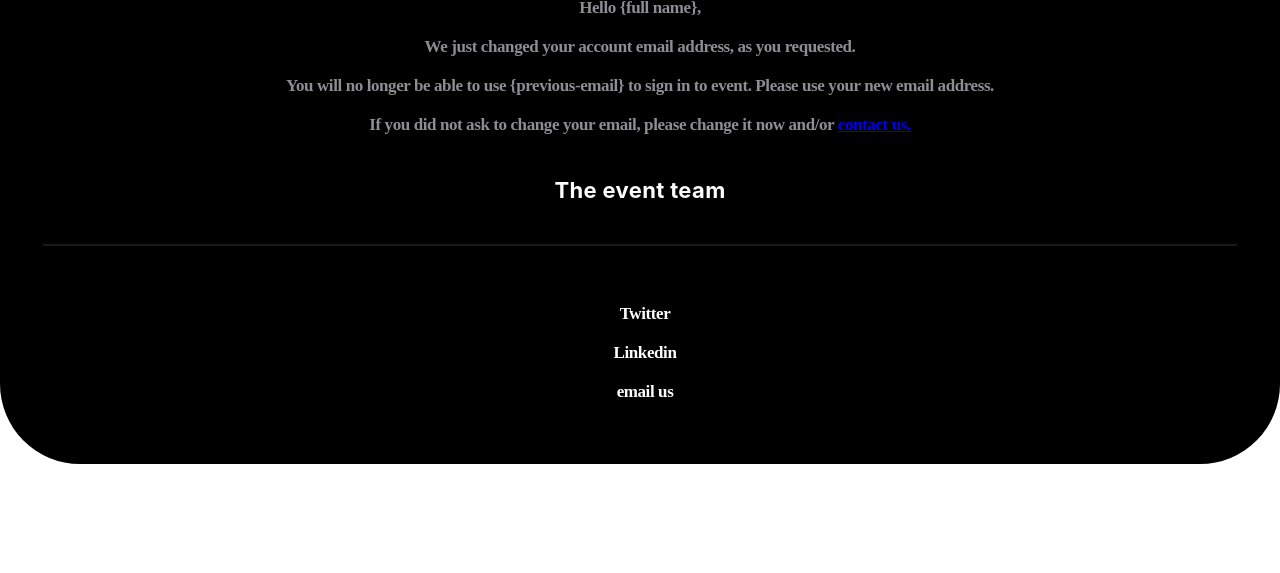
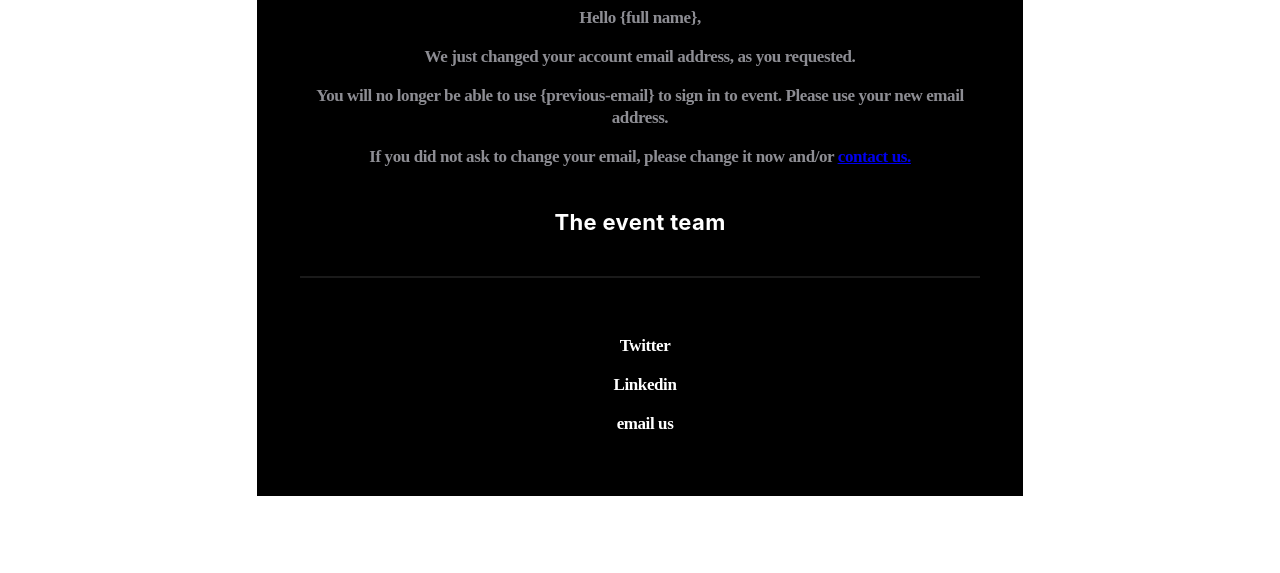
Before and after one commit to Timadigwe/events-email, a plain HTML site: page emailChanged.html in a window 1280 px wide. Shown: the part 227-800 px from the top of the page. Drawn offline with Linux system fonts and the light colour scheme; a web font is replaced by a local one.

Commit message:
adjustment done

```diff
--- a/emailChanged.html
+++ b/emailChanged.html
@@ -26,7 +26,10 @@
         padding-bottom: 44px;
         background-color: #000000;
         margin: auto;
-        border-radius: 80px;
+        margin-top: 10px;
+        margin-bottom: 10px;
+        table-layout: fixed;
+        max-width: 680px;
       "
     >
       <!-- Header  -->
```
Also changed, not shown: emailVerification.html (+4 -1 lines), index.html (+2 -1 lines), invitation.html (+4 -1 lines), passwordUpdated.html (+4 -1 lines).
